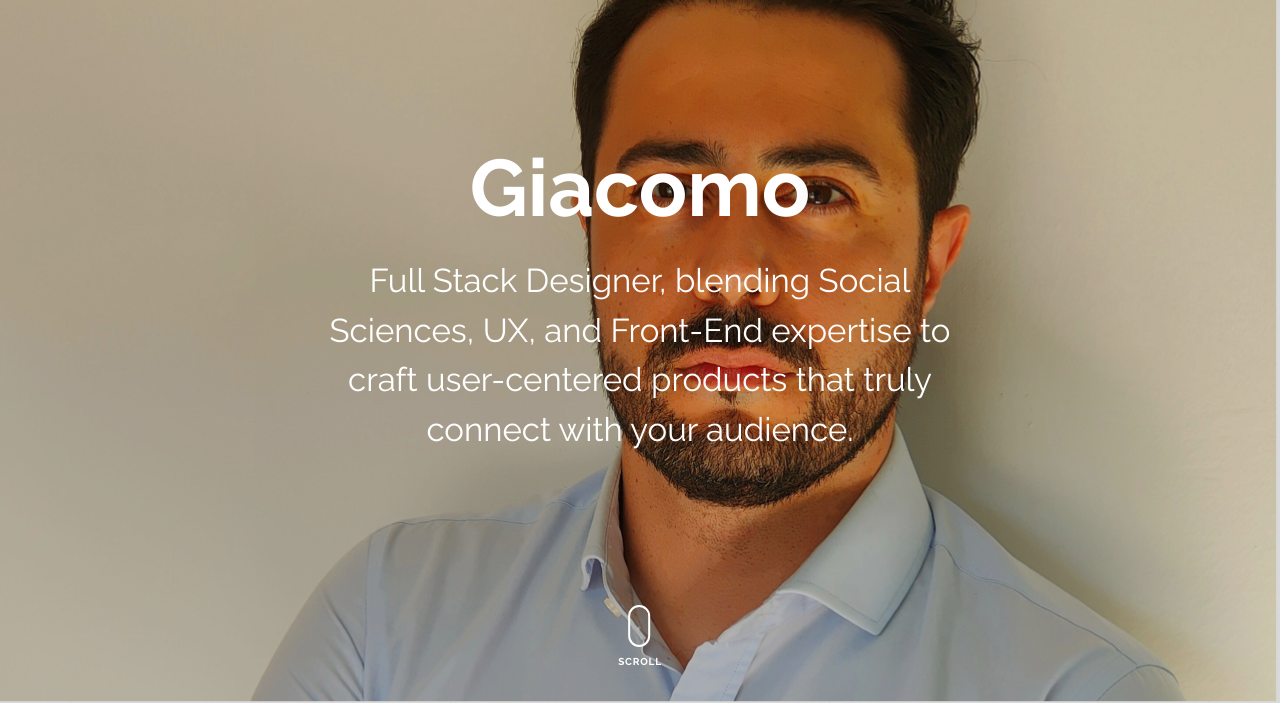
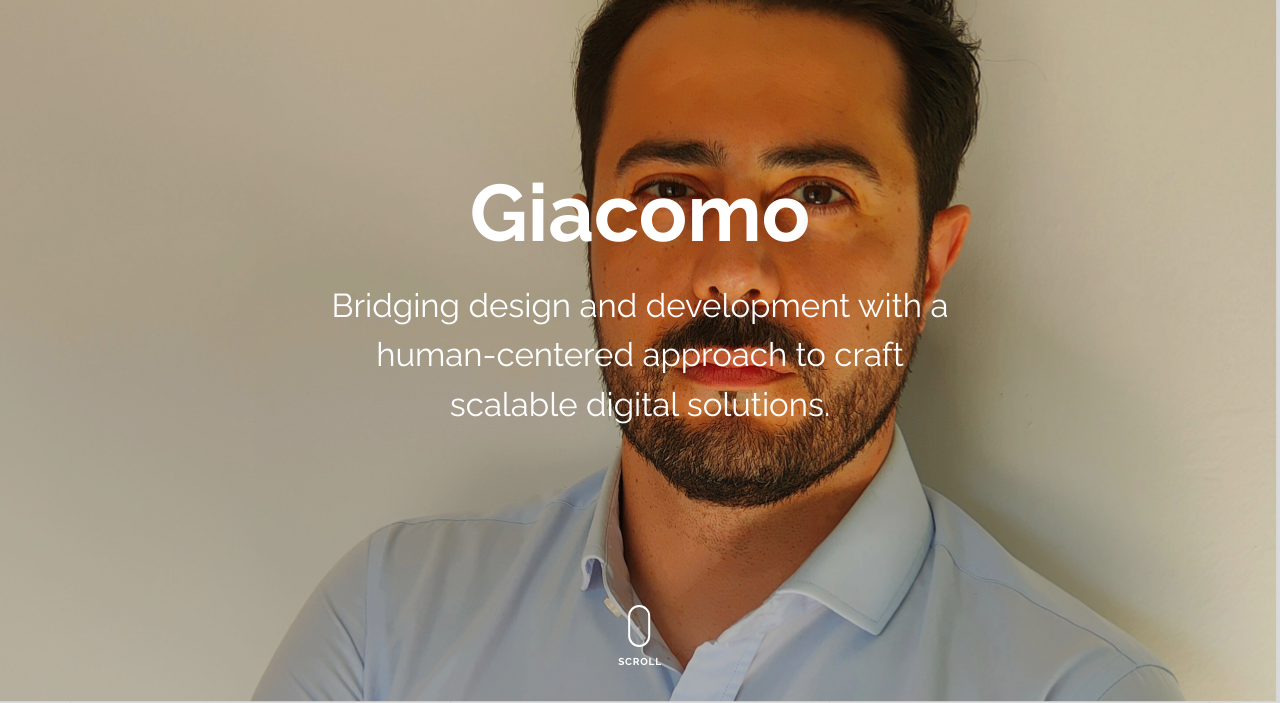
Before and after one commit to KG-2025/webPortfolio, a plain HTML site: page index.html in a window 1280 px wide. Shown: the part 105-808 px from the top of the page. Drawn offline with nearby package versions, Linux system fonts and the light colour scheme; files whose address does not match are found by name.

Commit message:
changed header

```diff
--- a/index.html
+++ b/index.html
@@ -117,15 +117,10 @@
 
             <div class="col-md-7 mx-auto text-center">
               <h1 class="heading gsap-reveal-hero text-white">Giacomo</h1>
-              <h2 class="subheading gsap-reveal-hero text-white">Full Stack Designer, blending Social Sciences, UX, and
-                Front-End expertise to craft user-centered products that truly connect with your audience.
-
-              </h2>
+              <h2 class="subheading gsap-reveal-hero text-white">Bridging design and development with a human-centered approach to craft scalable digital solutions.</h2>
             </div>
 
           </div>
-
-
         </div>
 
 
```
